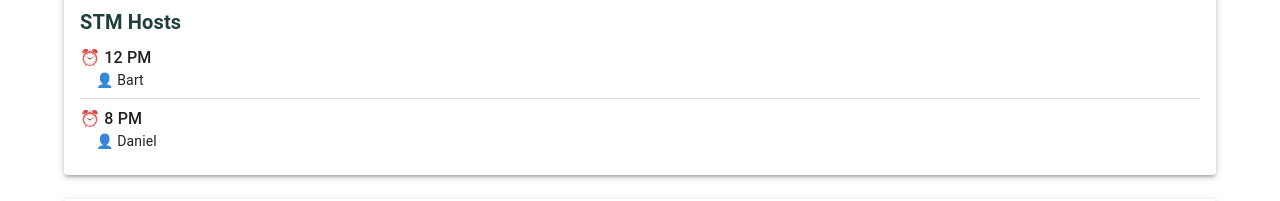
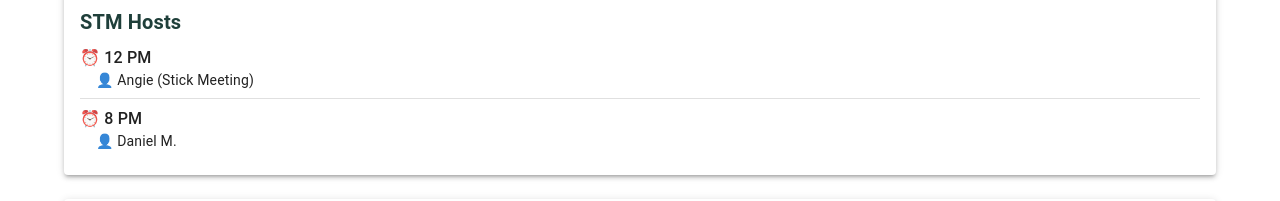
Before and after one commit to theoccultcorner/sharingthemessage, a React (Create React App) app: page /meetings in a window 1280 px wide. Shown: the part 300-501 px from the top of the page. Built offline with nearby package versions, Linux system fonts and the light colour scheme; no server answers; the database is empty; sample sign-in values are in the browser's storage.

Commit message:
Update existing meetings with new hosts and times

```diff
--- a/src/pages/Meetings.jsx
+++ b/src/pages/Meetings.jsx
@@ -14,29 +14,29 @@ import {
 
 const existingMeetings = {
   Sunday: [{ time: "12 PM", host: "Jon T." },
-    { time: "8 PM", host: "GREGORY" }
+    { time: "8 PM", host: "James K." }
 
   ],
   Monday: [
     { time: "12 PM", host: "MARK" },
-    { time: "8 PM", host: "Daniel M." }
+    { time: "8 PM", host: "Julia (SPAD)" }
   ],
   Tuesday: [
-    { time: "12 PM", host: "Cierra" },
-    { time: "6:30 PM", host: "Men’s Stag – OPEN." },
+    { time: "12 PM", host: "Juan" },
+    { time: "6:30 PM", host: "Men’s Stag – Andre" },
     { time: "8 PM", host: "LORENZO" }
   ],
   Wednesday: [
-    { time: "12 PM", host: "Bart" },
-    { time: "8 PM", host: "Daniel"}
+    { time: "12 PM", host: "Angie (Stick Meeting)" },
+    { time: "8 PM", host: "Daniel M."}
   ],
   Thursday: [
     { time: "12 PM", host: "Cambria" },
-    { time: "6:30 PM", host: "Women’s Meeting – Jaclyn" },
-    { time: "8 PM", host: "Bobby" }
+    { time: "6:30 PM", host: "Women’s Meeting – Erika" },
+    { time: "8 PM", host: "Sandy K." }
   ],
   Friday: [
-    { time: "12 PM", host: "Jaunita" },
+    { time: "12 PM", host: "Cierra" },
     { time: "8 PM", host: "Joseph / Candle-light" }
   ],
   Saturday: [
```
